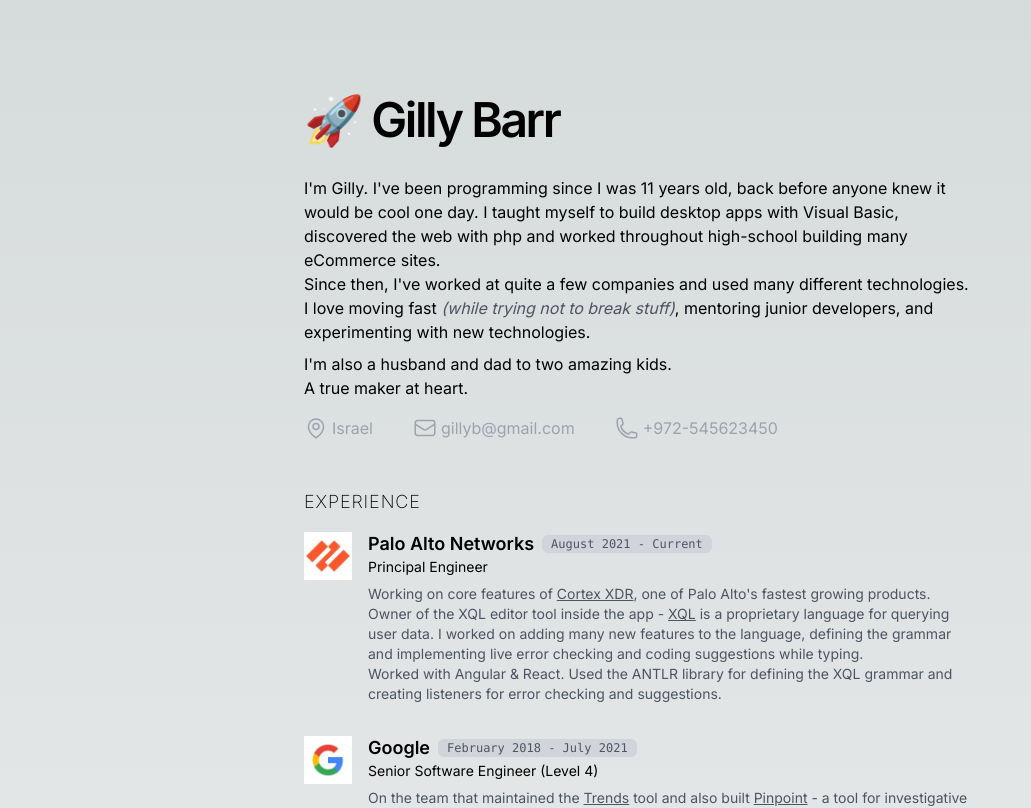
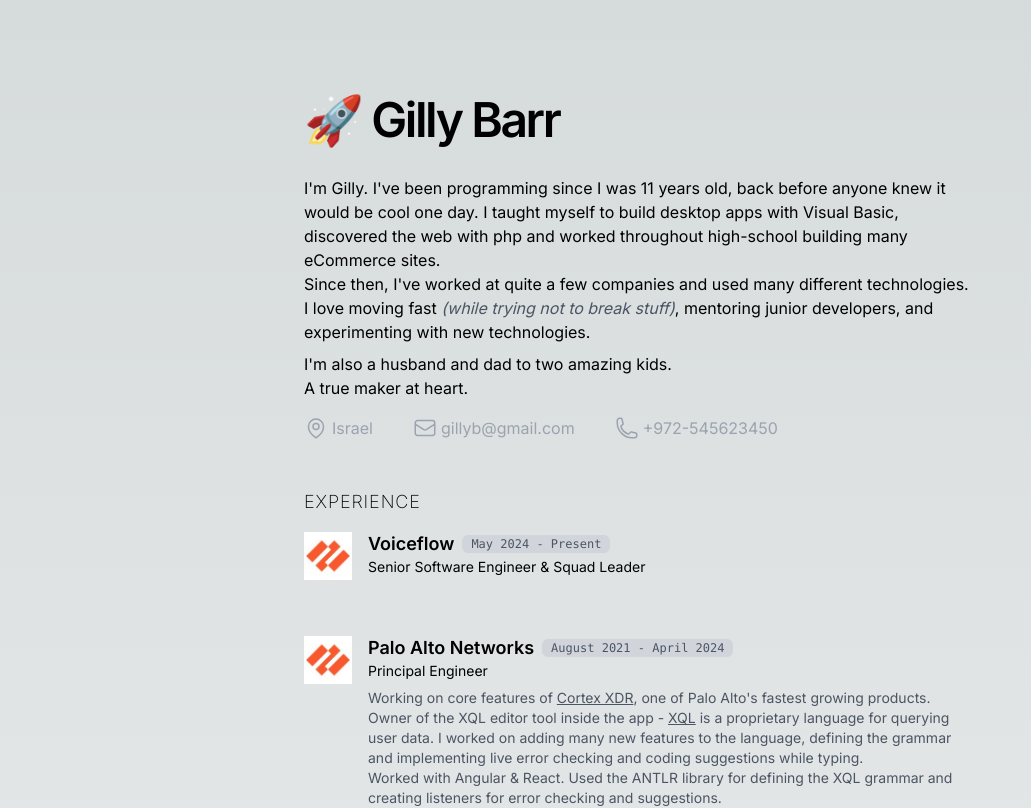
Before and after one commit to gillyb/thisisgilly, a Next.js app: page / in a window 1280 px wide. Shown: the top 808 px of the page, without its empty margins (0-1031 px from the left). Built offline with nearby package versions, Linux system fonts and the light colour scheme.

Commit message:
Update experience.ts

```diff
--- a/src/app/data/experience.ts
+++ b/src/app/data/experience.ts
@@ -1,8 +1,17 @@
 export const experience = [
+  {
+    name: "Voiceflow",
+    title: "Senior Software Engineer & Squad Leader",
+    dates: "May 2024 - Present",
+    imageUrl: "/images/paloalto_logo.jpeg",
+    description: [
+      '',''
+    ],
+  },
   {
     name: "Palo Alto Networks",
     title: "Principal Engineer",
-    dates: "August 2021 - Current",
+    dates: "August 2021 - April 2024",
     imageUrl: "/images/paloalto_logo.jpeg",
     description: [
       'Working on core features of <a href="https://www.paloaltonetworks.com/cortex/cortex-xdr" class="underline hover:no-underline" target="_blank">Cortex XDR</a>, one of Palo Alto\'s fastest growing products. Owner of the XQL editor tool inside the app - <a class="underline hover:no-underline" href="https://docs-cortex.paloaltonetworks.com/r/Cortex-XDR/Cortex-XDR-XQL-Language-Reference" target="_blank">XQL</a> is a proprietary language for querying user data. I worked on adding many new features to the language, defining the grammar and implementing live error checking and coding suggestions while typing.',
```
